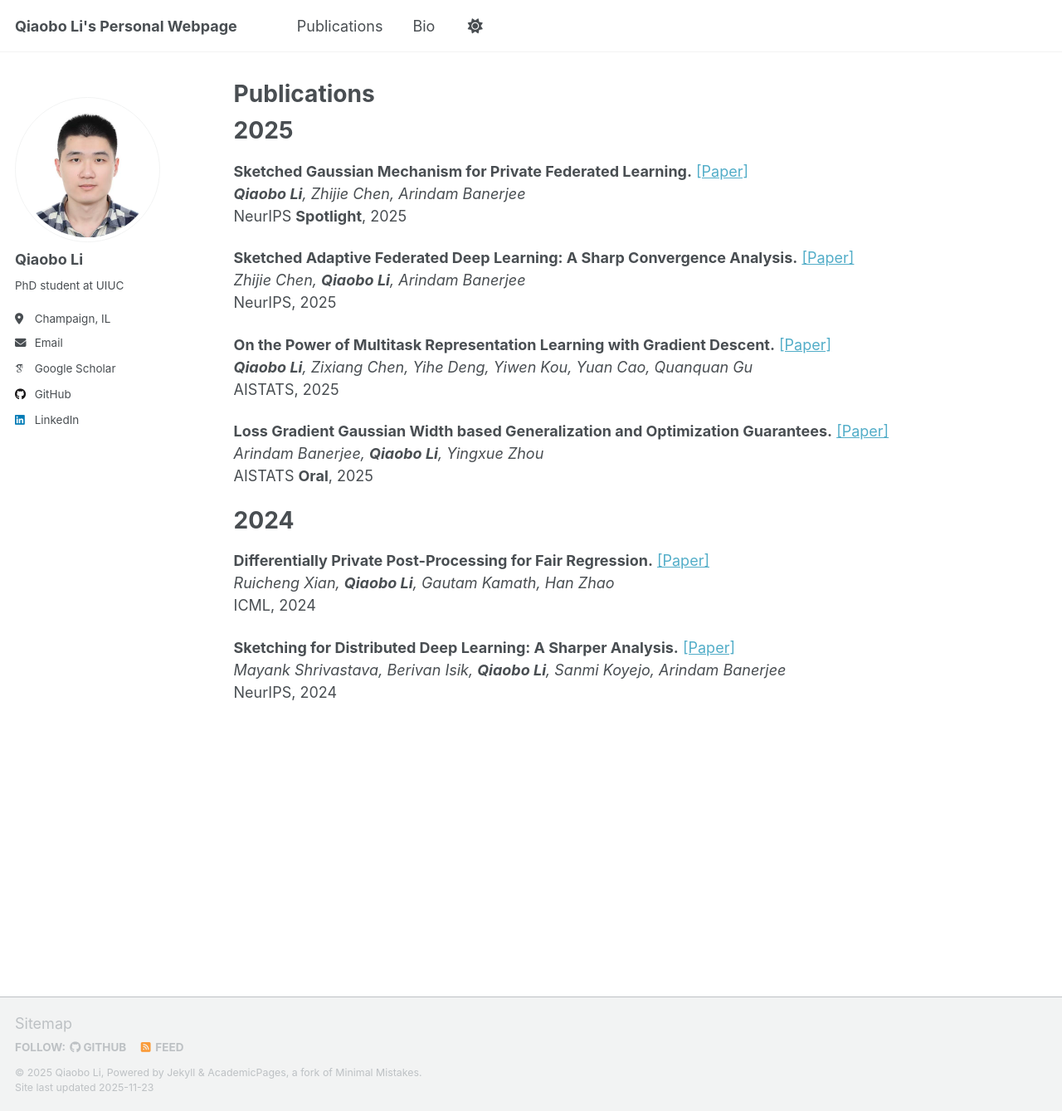
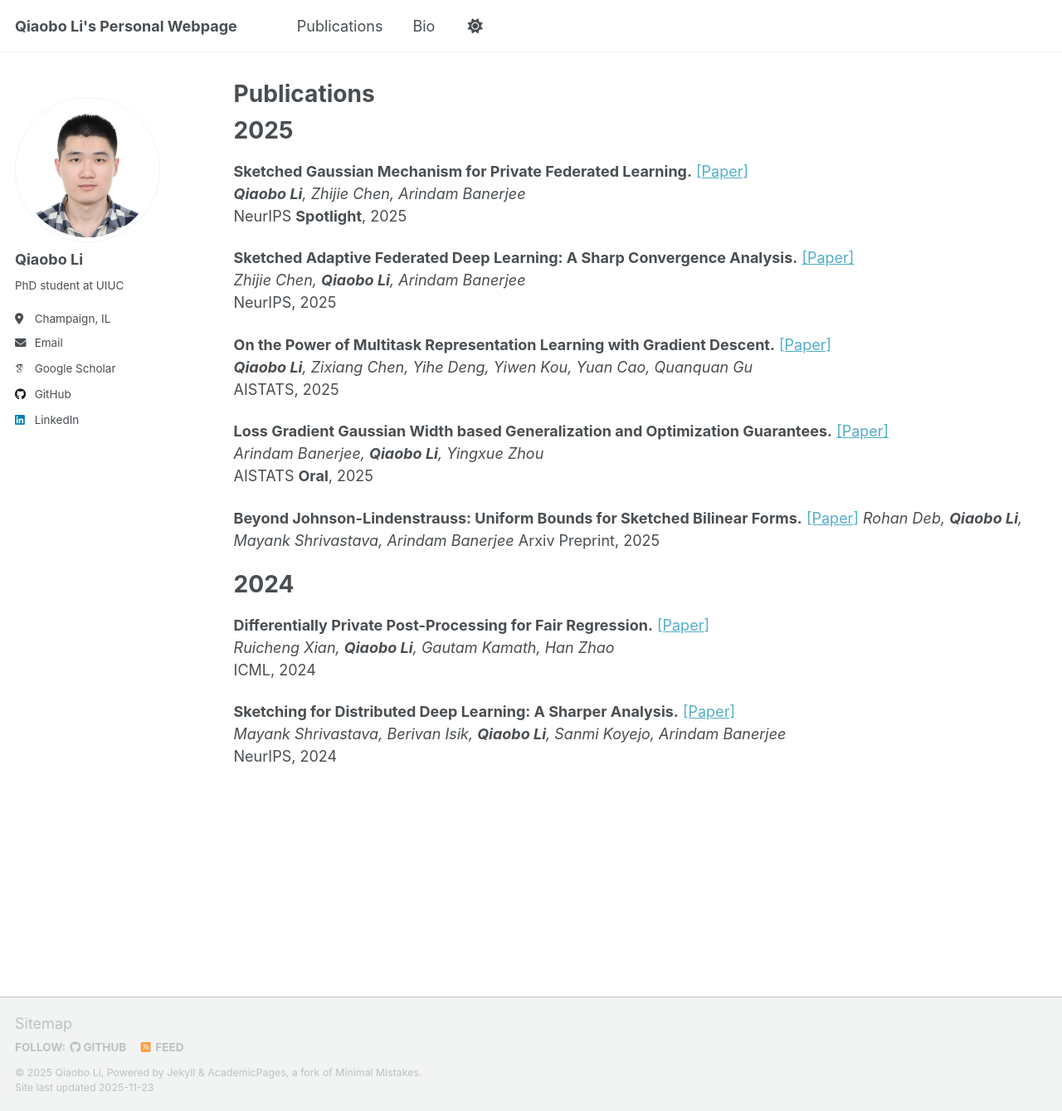
Before and after one commit to JoyceLi0729/joyceli0729.github.io, a Jekyll site: the page built from _pages/publications.md, in a window 1280 px wide and 1339 px high. Shown: the whole window at 83% size. Built offline with Jekyll 4.4.1, drawn with Linux system fonts in a browser that asks for light colours; some web fonts are replaced; a script that is not in the unit is left out.

Commit message:
Update publications.md

```diff
--- a/_pages/publications.md
+++ b/_pages/publications.md
@@ -25,6 +25,10 @@ AISTATS, 2025
 *Arindam Banerjee, **Qiaobo Li**, Yingxue Zhou*
 AISTATS **Oral**, 2025
 
+**Beyond Johnson-Lindenstrauss: Uniform Bounds for Sketched Bilinear Forms.** [[Paper]](https://arxiv.org/abs/2509.21847)
+*Rohan Deb, **Qiaobo Li**, Mayank Shrivastava, Arindam Banerjee*
+Arxiv Preprint, 2025
+
 # 2024
 **Differentially Private Post-Processing for Fair Regression.** [[Paper]](https://raw.githubusercontent.com/mlresearch/v235/main/assets/xian24b/xian24b.pdf)
 *Ruicheng Xian, **Qiaobo Li**, Gautam Kamath, Han Zhao*
```
